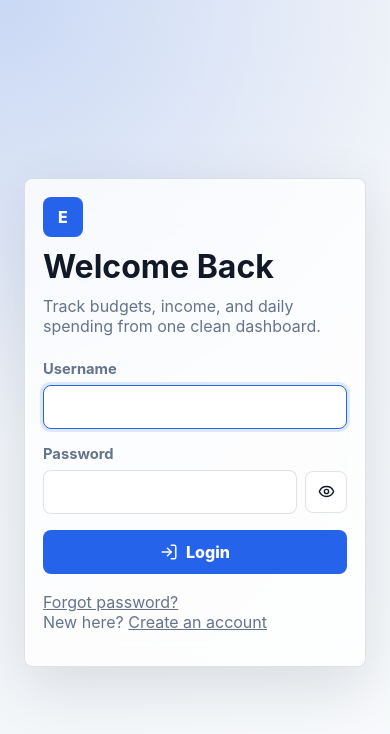
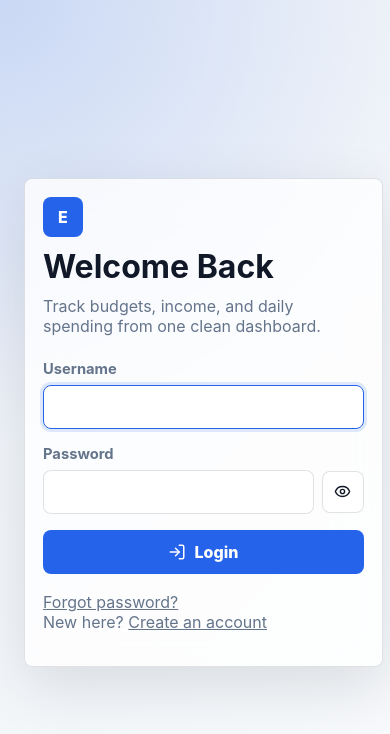
Before and after one commit to KrishModh/Expenss_App, a React (Vite) app in the folder frontend/: page /login in a window 390 px wide. Shown: the top 734 px of the page. Built offline with nearby package versions, Linux system fonts and the light colour scheme; no server answers.

Commit message:
responsive fix

```diff
--- a/frontend/src/styles.css
+++ b/frontend/src/styles.css
@@ -820,6 +820,7 @@ th {
   .auth-card,
   .panel {
     padding: 18px;
+    width: 92vw;
   }
 
   .page-title,
```
